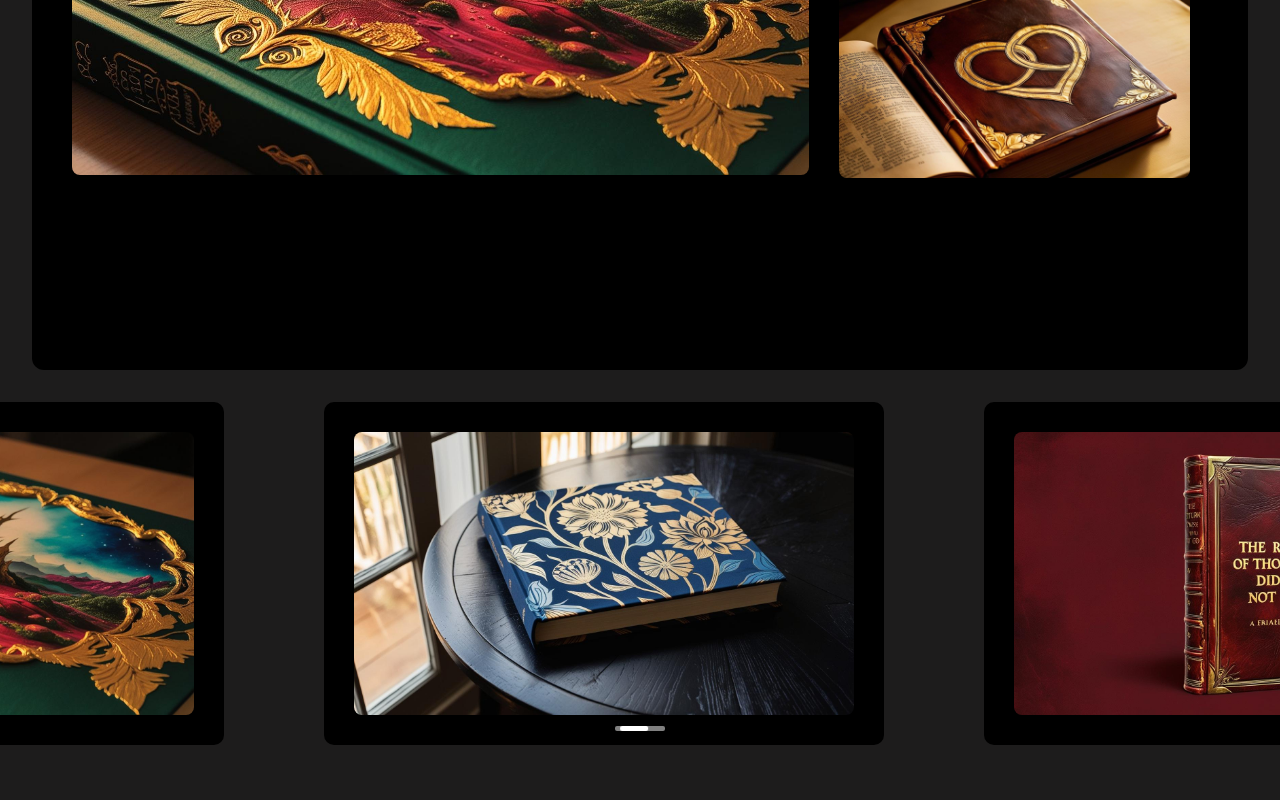
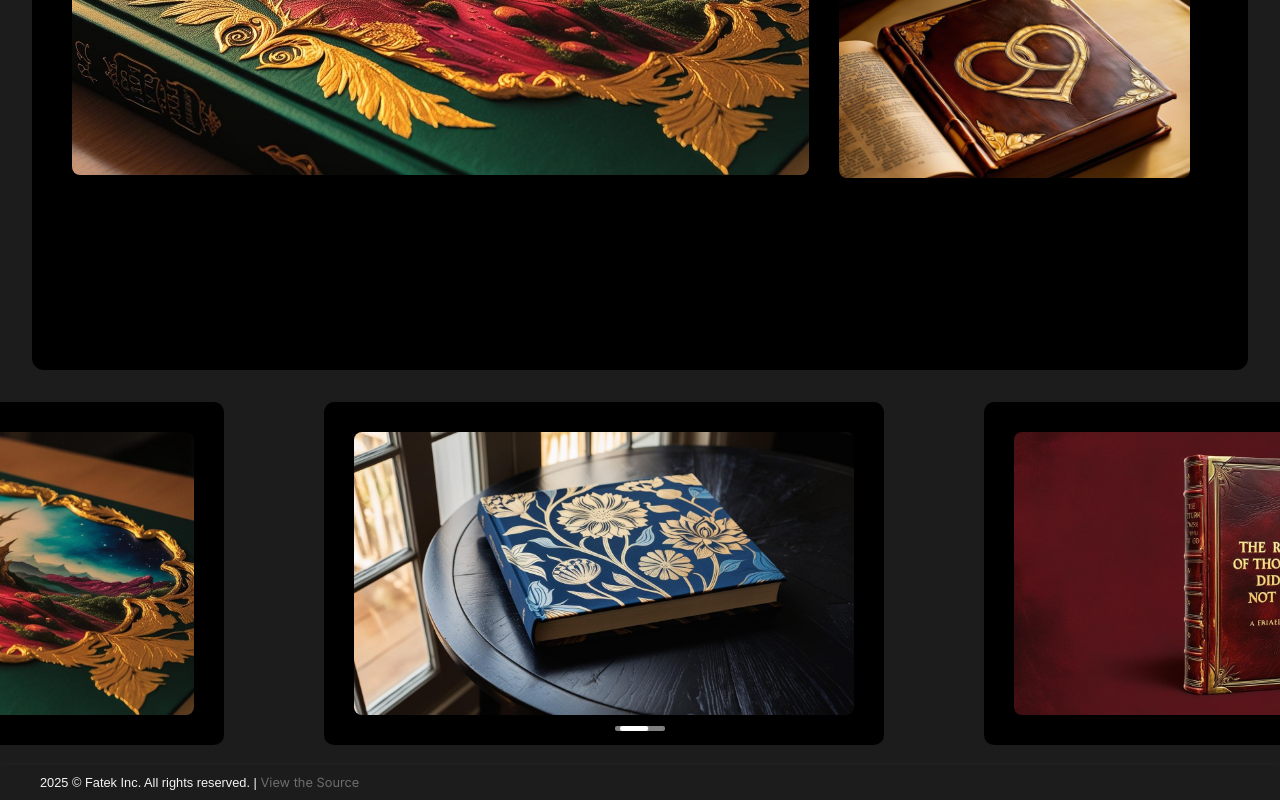
Before and after one commit to KaioBorgesDev/Fatek, a React (Vite) app in the folder frontend/: page / in a window 1280 px wide. Shown: the part 530-1330 px from the top of the page. Before the commit the page ends 1275 px from the top, so only its background shows below. Built offline with nearby package versions, Linux system fonts and the light colour scheme.

Commit message:
feat- footer added

```diff
--- a/frontend/src/App.tsx
+++ b/frontend/src/App.tsx
@@ -1,5 +1,6 @@
 import { Outlet } from 'react-router-dom'
 import NavBar from './components/NavBar/NavBar'
+import Footer from './components/Footer/Footer'
 
 
 function App() {
@@ -8,6 +9,7 @@ function App() {
     <>
       <NavBar/>
       <Outlet/>
+      <Footer/>
     </>
   )
 }
--- /dev/null
+++ b/frontend/src/components/Footer/Footer.css
@@ -0,0 +1,18 @@
+.footer {
+    margin-top: 20px;
+    color: #6e6d6d;
+    padding: 10px 0;
+    font-size: 14px;
+    bottom: 0;
+    box-shadow: rgba(255, 255, 255, 0.1) 0px 4px 12px;
+  }
+
+  .footer p {
+    margin: 0;
+    font-family: Arial, Helvetica, sans-serif;
+    font-size: 0.8rem;
+    margin-left: 40px;
+  }
+.footer a {
+    color: #6d6b6b;
+  }
--- /dev/null
+++ b/frontend/src/components/Footer/Footer.tsx
@@ -0,0 +1,17 @@
+import React from 'react';
+import './Footer.css';
+
+const Footer = () => {
+  const today = new Date();
+  const formattedDate = `${today.getFullYear()}`;
+
+  return (
+    <footer className="footer">
+      <p>
+        {formattedDate} &copy;  Fatek Inc. All rights reserved. | <a target='blank' href='https://github.com/KaioBorgesDev'>View the Source</a>
+      </p>
+    </footer>
+  );
+};
+
+export default Footer;
```
